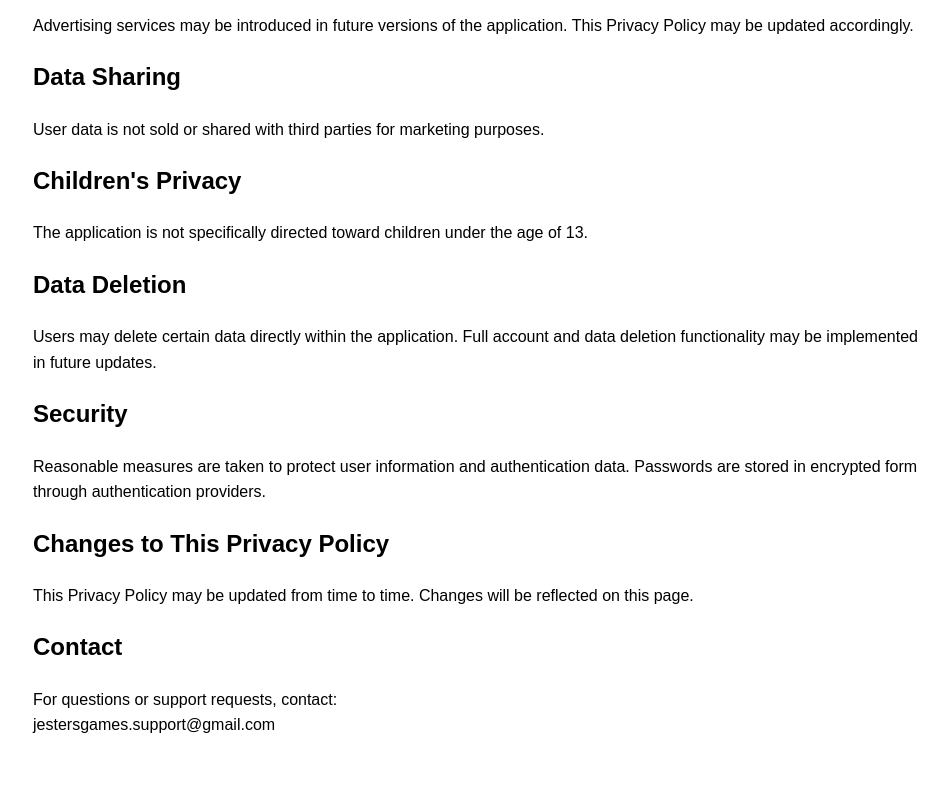
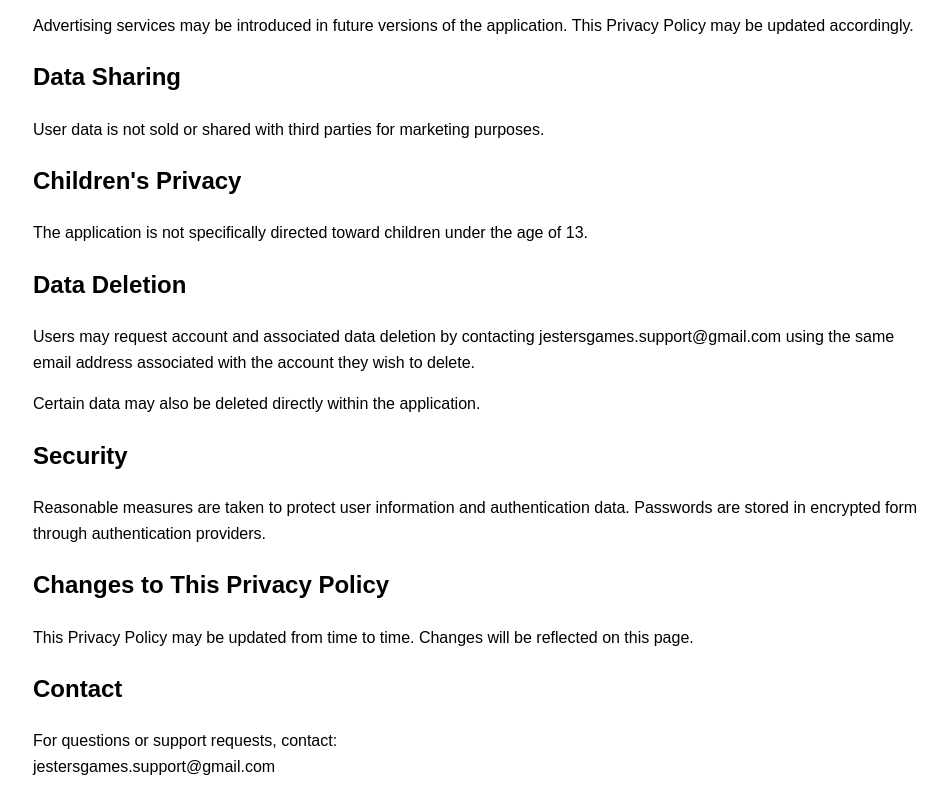
Before and after one commit to JestersGames/privacy-policy, a plain HTML site: page index.html in a window 1280 px wide. Shown: the part 986-1785 px from the top of the page, without its empty margins (157-1105 px from the left). Before the commit the page ends 1744 px from the top, so only its background shows below. Drawn offline with Linux system fonts and the light colour scheme.

Commit message:
Update index.html

```diff
--- a/index.html
+++ b/index.html
@@ -79,13 +79,17 @@
     The application is not specifically directed toward children under the age of 13.
   </p>
 
-  <h2>Data Deletion</h2>
+<h2>Data Deletion</h2>
 
-  <p>
-    Users may delete certain data directly within the application.
-    Full account and data deletion functionality may be implemented in future updates.
-  </p>
+<p>
+  Users may request account and associated data deletion by contacting
+  jestersgames.support@gmail.com using the same email address associated
+  with the account they wish to delete.
+</p>
 
+<p>
+  Certain data may also be deleted directly within the application.
+</p>
   <h2>Security</h2>
 
   <p>
```
